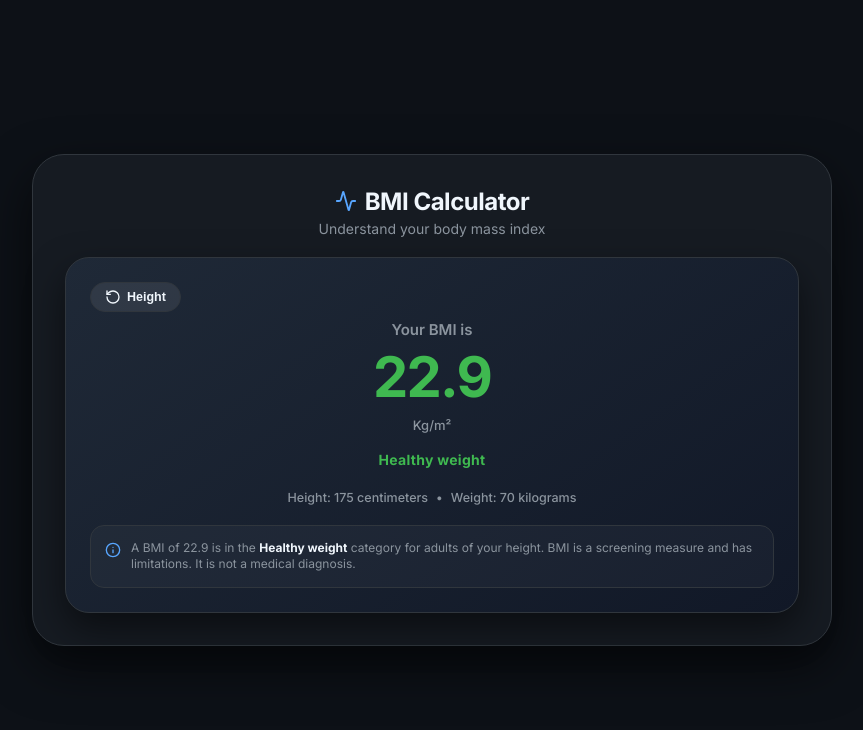
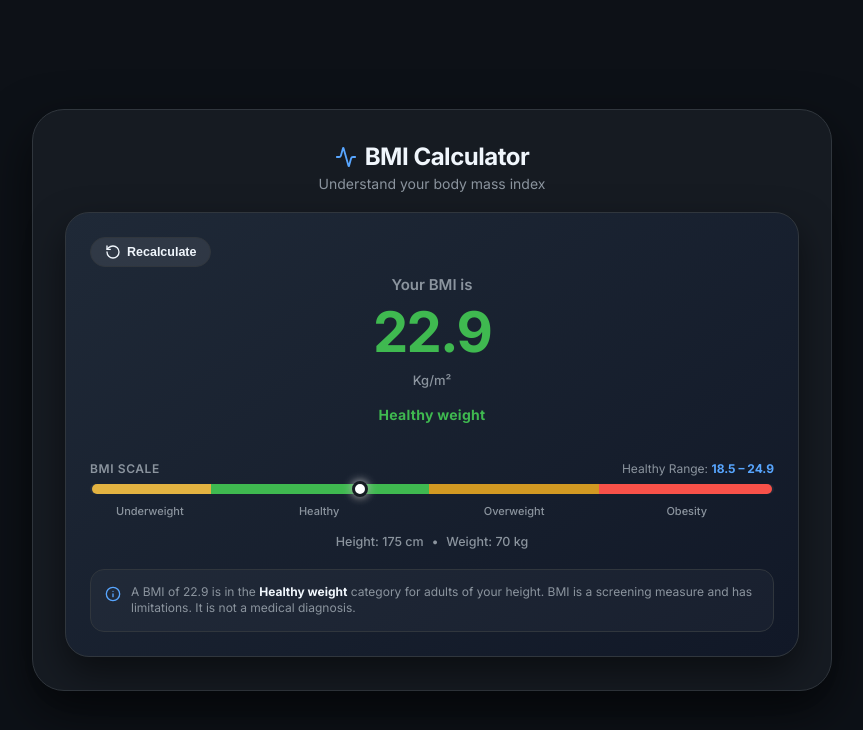
Before and after one commit to anujverma1475-spec/BMI-Calculator, a React (Vite) app: page / in a window 1280 px wide. Both pictures are taken after a click on the button "Calculate BMI". Shown: the top 730 px of the page, without its empty margins (208-1071 px from the left). Built offline with nearby package versions, Linux system fonts and the light colour scheme.

Commit message:
Phase 6: Add horizontal BMI visual scale with dynamic position marker

```diff
--- a/src/App.css
+++ b/src/App.css
@@ -433,3 +433,104 @@
 .bmi-disclaimer-box strong {
   color: var(--text-main);
 }
+
+/* Visual Scale Wrapper */
+.bmi-scale-wrapper {
+  width: 100%;
+  margin: 16px 0 8px 0;
+  display: flex;
+  flex-direction: column;
+  gap: 8px;
+}
+
+.scale-header {
+  display: flex;
+  justify-content: space-between;
+  align-items: center;
+  font-size: 0.75rem;
+}
+
+.scale-title {
+  color: var(--text-muted);
+  font-weight: 600;
+  text-transform: uppercase;
+  letter-spacing: 0.05em;
+}
+
+.scale-range-info {
+  color: var(--text-muted);
+}
+
+.scale-range-info strong {
+  color: var(--accent-cyan);
+}
+
+/* Horizontal Segmented Bar */
+.scale-track {
+  position: relative;
+  height: 10px;
+  width: 100%;
+  background: rgba(255, 255, 255, 0.05);
+  border-radius: 6px;
+  display: flex;
+  overflow: visible;
+  padding: 0 2px;
+}
+
+.scale-segment {
+  height: 100%;
+  transition: opacity 0.2s ease;
+}
+
+.scale-segment.underweight {
+  width: 17.5%; /* 15 to 18.5 */
+  background-color: var(--category-underweight);
+  border-top-left-radius: 6px;
+  border-bottom-left-radius: 6px;
+}
+
+.scale-segment.healthy {
+  width: 32%; /* 18.5 to 24.9 */
+  background-color: var(--category-healthy);
+}
+
+.scale-segment.overweight {
+  width: 25%; /* 25 to 29.9 */
+  background-color: var(--category-overweight);
+}
+
+.scale-segment.obese {
+  width: 25.5%; /* 30 to 35+ */
+  background-color: var(--category-obese);
+  border-top-right-radius: 6px;
+  border-bottom-right-radius: 6px;
+}
+
+/* Marker Pin */
+.scale-marker-pin {
+  position: absolute;
+  top: 50%;
+  transform: translate(-50%, -50%);
+  transition: left 0.4s cubic-bezier(0.34, 1.56, 0.64, 1);
+  z-index: 2;
+}
+
+.marker-dot {
+  width: 16px;
+  height: 16px;
+  background-color: #ffffff;
+  border: 3px solid var(--card-bg);
+  border-radius: 50%;
+  box-shadow: 0 0 10px rgba(255, 255, 255, 0.8), 0 2px 6px rgba(0, 0, 0, 0.5);
+}
+
+/* Category Labels */
+.scale-labels {
+  display: grid;
+  grid-template-columns: 17.5% 32% 25% 25.5%;
+  font-size: 0.6875rem;
+  color: var(--text-muted);
+  text-align: center;
+  font-weight: 500;
+  margin-top: 2px;
+}
--- /dev/null
+++ b/src/components/BMIScale.jsx
@@ -0,0 +1,52 @@
+import React from 'react';
+
+function BMIScale({ bmi }) {
+  // Map BMI value (15 to 35) to a percentage (0% to 100%)
+  const calculatePosition = (val) => {
+    const minBmi = 15;
+    const maxBmi = 35;
+
+    if (!val || val < minBmi) return 0;
+    if (val > maxBmi) return 100;
+
+    return ((val - minBmi) / (maxBmi - minBmi)) * 100;
+  };
+
+  const markerPosition = calculatePosition(bmi);
+
+  return (
+    <div className="bmi-scale-wrapper">
+      <div className="scale-header">
+        <span className="scale-title">BMI Scale</span>
+        <span className="scale-range-info">Healthy Range: <strong>18.5 – 24.9</strong></span>
+      </div>
+
+      {/* Multi-segmented scale track */}
+      <div className="scale-track">
+        {/* Category segments */}
+        <div className="scale-segment underweight" title="Underweight (< 18.5)"></div>
+        <div className="scale-segment healthy" title="Healthy (18.5 - 24.9)"></div>
+        <div className="scale-segment overweight" title="Overweight (25.0 - 29.9)"></div>
+        <div className="scale-segment obese" title="Obese (≥ 30.0)"></div>
+
+        {/* Moving marker pin */}
+        <div
+          className="scale-marker-pin"
+          style={{ left: `${markerPosition}%` }}
+        >
+          <div className="marker-dot"></div>
+        </div>
+      </div>
+
+      {/* Range Labels */}
+      <div className="scale-labels">
+        <span>Underweight</span>
+        <span>Healthy</span>
+        <span>Overweight</span>
+        <span>Obesity</span>
+      </div>
+    </div>
+  );
+}
+
+export default BMIScale;
--- a/src/components/ResultCard.jsx
+++ b/src/components/ResultCard.jsx
@@ -1,5 +1,6 @@
 import React from 'react';
 import { RotateCcw, Info } from 'lucide-react';
+import BMIScale from './BMIScale';
 
 function ResultCard({ result, onRecalculate }) {
   if (!result) return null;
@@ -9,7 +10,7 @@ function ResultCard({ result, onRecalculate }) {
       <div className="result-top-action">
         <button className="btn-recalculate" onClick={onRecalculate} title="Recalculate">
           <RotateCcw size={16} />
-          <span>Height</span>
+          <span>Recalculate</span>
         </button>
       </div>
 
@@ -26,10 +27,13 @@ function ResultCard({ result, onRecalculate }) {
           {result.category}
         </div>
 
+        {/* Interactive BMI Scale Component */}
+        <BMIScale bmi={result.bmi} />
+
         <div className="result-summary-pills">
-          <span>Height: {result.heightMeters * 100} centimeters</span>
+          <span>Height: {result.heightMeters * 100} cm</span>
           <span>•</span>
-          <span>Weight: {result.weightKg} kilograms</span>
+          <span>Weight: {result.weightKg} kg</span>
         </div>
 
         <div className="bmi-disclaimer-box">
```
